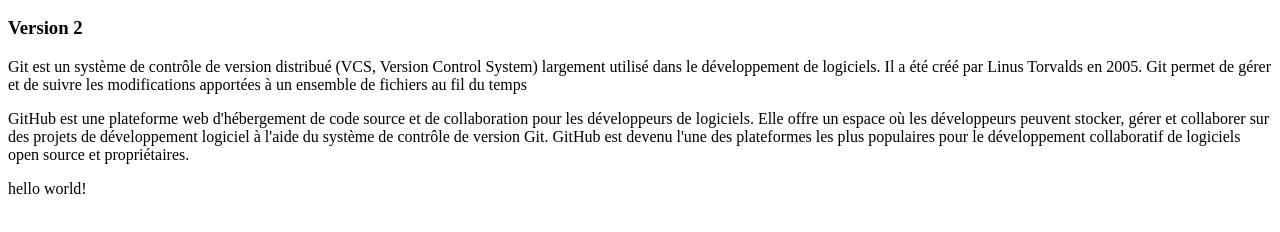
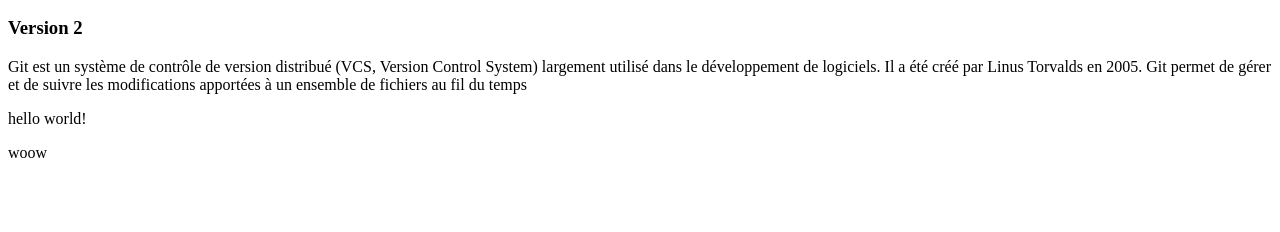
Before and after one commit to Hasnaee12/cit, a plain HTML site: page index.html in a window 1280 px wide. Shown: the part 110-342 px from the top of the page. Drawn offline with Linux system fonts and the light colour scheme.

Commit message:
new change

```diff
--- a/index.html
+++ b/index.html
@@ -17,13 +17,8 @@
             Git permet de gérer et de suivre les modifications apportées à un ensemble de fichiers au
             fil du temps
         </p>
-        <p>
-            GitHub est une plateforme web d'hébergement de code source et de collaboration pour les développeurs de
-            logiciels. Elle offre un espace où les développeurs peuvent stocker, gérer et collaborer sur des
-            projets de développement logiciel à l'aide du système de contrôle de version Git. GitHub est devenu
-            l'une des plateformes les plus populaires pour le développement collaboratif de logiciels open source
-            et propriétaires.
-        </p>
+
         <p>hello world!</p>
+        <p>woow </p>
 </body>
 </html>
```
Also changed, not shown: file.txt (added).
